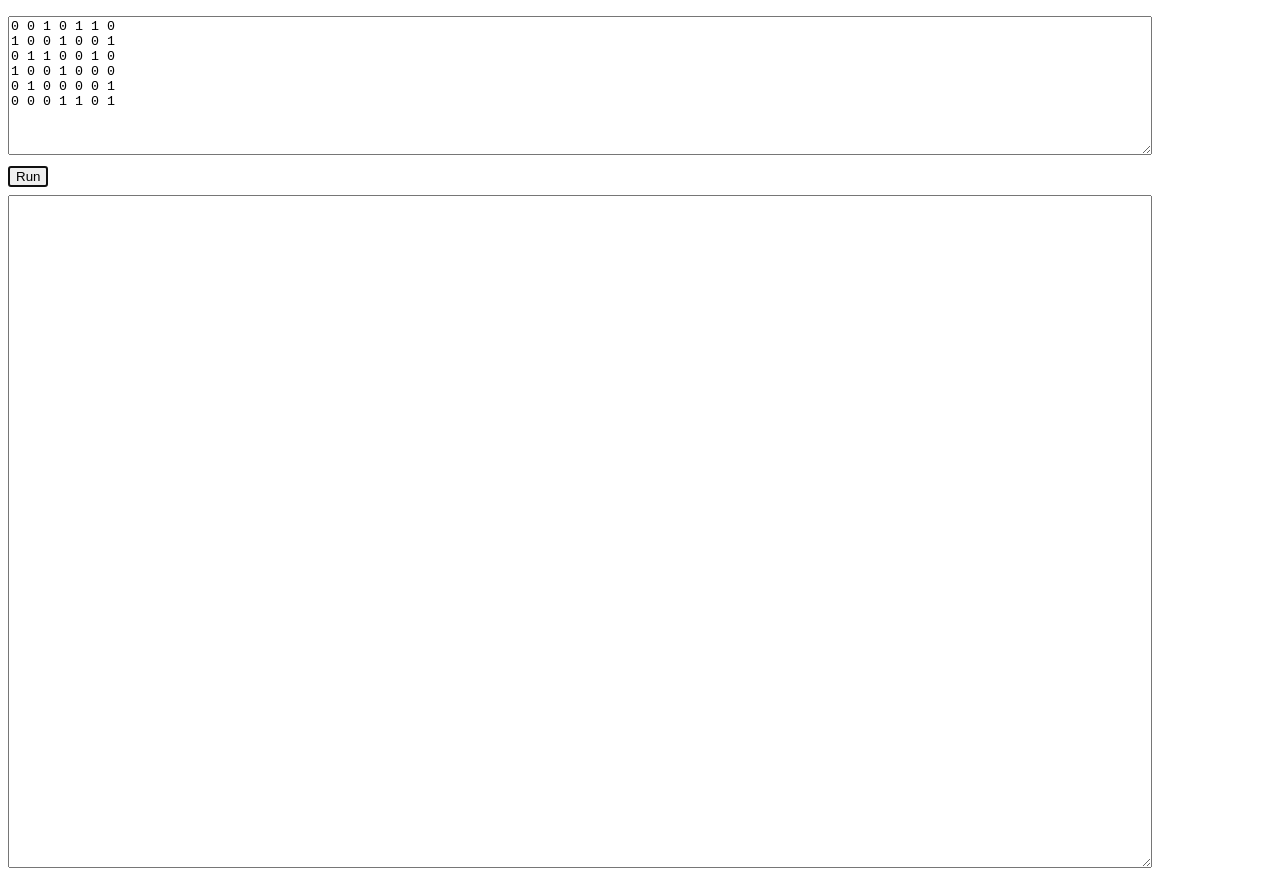
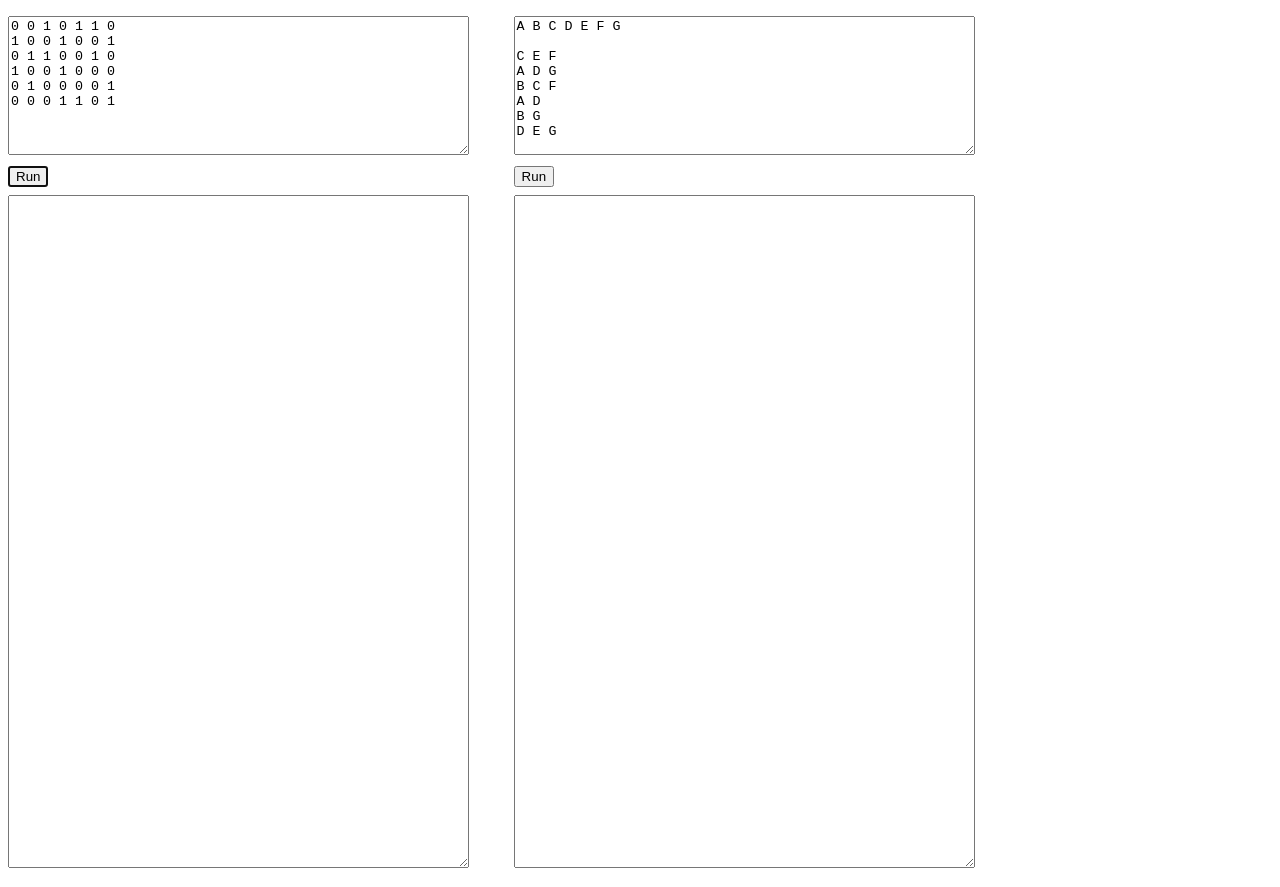
Before and after one commit to kdlv/dlx, a plain HTML site: page raw.html in a window 1280 px wide. Drawn offline with Linux system fonts and the light colour scheme.

Commit message:
Split raw in two

```diff
--- a/raw.html
+++ b/raw.html
@@ -10,29 +10,55 @@ textarea {
   width: 90%;
   height: 10em;
 }
-#output {
+.output {
   height: 50em;
+}
+#matrix, #names {
+  float: left;
+  width: 40%;
 }
     </style>
     <script src="exact-cover.js"></script>
     <script src="raw.js"></script>
   </head>
   <body>
-    <div>
-      <textarea id="input" wrap="off">
+    <div id="matrix">
+      <div>
+        <textarea id="inputMatrix" wrap="off">
 0 0 1 0 1 1 0
 1 0 0 1 0 0 1
 0 1 1 0 0 1 0
 1 0 0 1 0 0 0
 0 1 0 0 0 0 1
 0 0 0 1 1 0 1
-      </textarea>
+        </textarea>
+      </div>
+      <div>
+        <button id="runMatrix">Run</button>
+      </div>
+      <div>
+        <textarea id="outputMatrix" class="output" wrap="off"></textarea>
+      </div>
     </div>
-    <div>
-      <button id="run">Run</button>
-    </div>
-    <div>
-      <textarea id="output" wrap="off"></textarea>
+    <div id="names">
+      <div>
+        <textarea id="inputNames" wrap="off">
+A B C D E F G
+
+C E F
+A D G
+B C F
+A D
+B G
+D E G
+        </textarea>
+      </div>
+      <div>
+        <button id="runNames">Run</button>
+      </div>
+      <div>
+        <textarea id="outputNames" class="output" wrap="off"></textarea>
+      </div>
     </div>
   </body>
 </html>
--- a/raw.js
+++ b/raw.js
@@ -1,15 +1,15 @@
 'use strict';
 
 window.onload = function() {
-  const input = document.getElementById("input");
-  const run = document.getElementById("run");
-  const output = document.getElementById("output");
+  const inputMatrix = document.getElementById("inputMatrix");
+  const runMatrix = document.getElementById("runMatrix");
+  const outputMatrix = document.getElementById("outputMatrix");
 
-  run.focus();
-  output.value = "";
+  runMatrix.focus();
+  outputMatrix.value = "";
 
-  run.onclick = function() {
-    let matrix = parseMatrix(input.value);
+  runMatrix.onclick = function() {
+    let matrix = parseMatrix(inputMatrix.value);
 
     let dlxMatrix = genMatrix(
       matrix[0].map((_, i) => i),
@@ -21,7 +21,7 @@ window.onload = function() {
     let stats = {};
     let solutions = [...dlx(dlxMatrix, stats)];
 
-    output.value = `${solutions.length} solutions, ${stats.nodes} nodes, ${stats.updates} updates\n\n` +
+    outputMatrix.value = `${solutions.length} solutions, ${stats.nodes} nodes, ${stats.updates} updates\n\n` +
       solutions.map(solution =>
         solution.map(row =>
           matrix[0].map((_, i) => row.includes(i) ? '1' : '0').join(' ')
```
